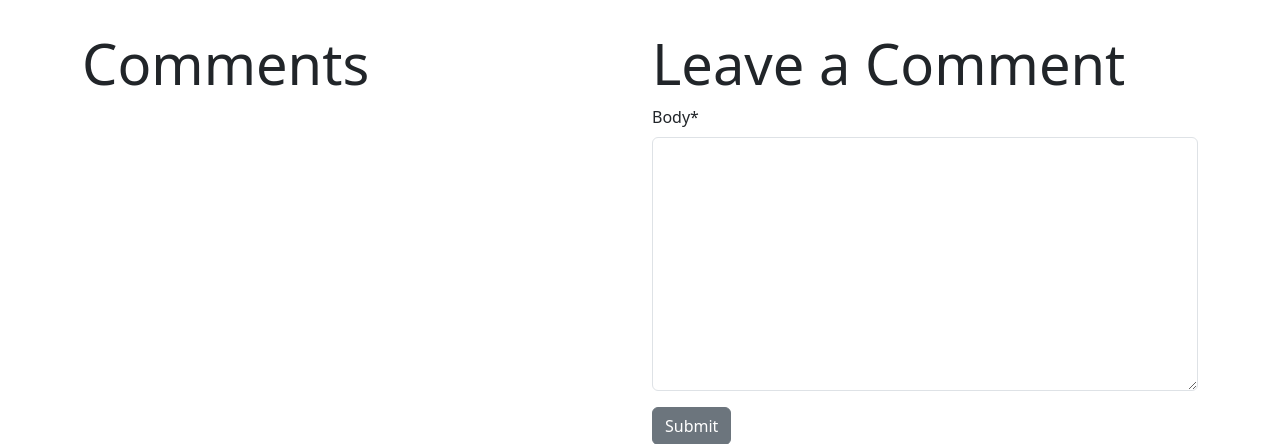
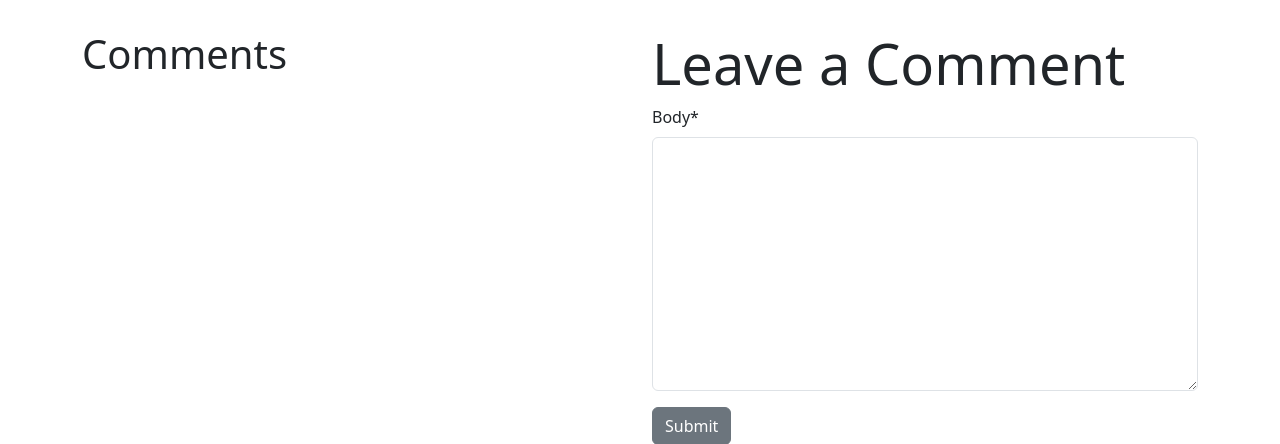
Before and after one commit to tony-albanese/ci-project-4, a Django app: template templates/book_detail_template.html in a window 1280 px wide. Shown: the part 56-500 px from the top of the page. Run offline with Django 3.2, Linux system fonts and the light colour scheme; the template is opened without the code that fills it: values that come from a table or form of the project are taken from there, others are empty; some libraries are stand-ins or nearby versions.

Commit message:
decrease display size for comment header

```diff
--- a/templates/book_detail_template.html
+++ b/templates/book_detail_template.html
@@ -23,7 +23,7 @@
 
         <div class="col-md-6 order-md-1">
 
-            <h3 class="display-4">Comments</h3>
+            <h3 class="display-6">Comments</h3>
             {% for comment in comments %}
             <p>{{ comment.body }}</p>
             <span class="text-muted">{{ comment.author.username}}</span>
```
